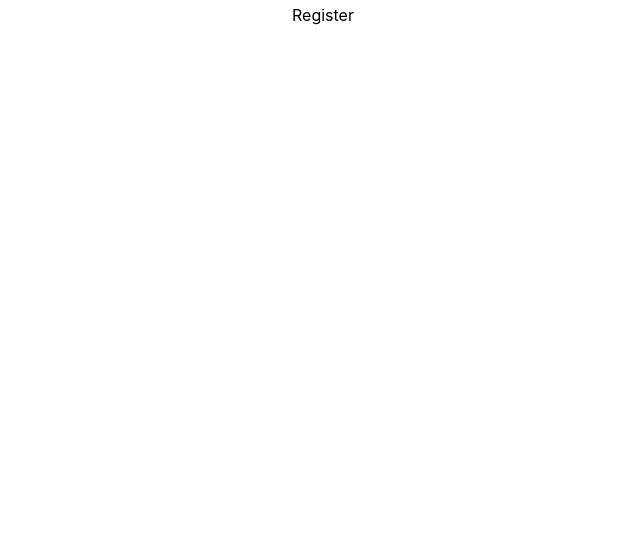
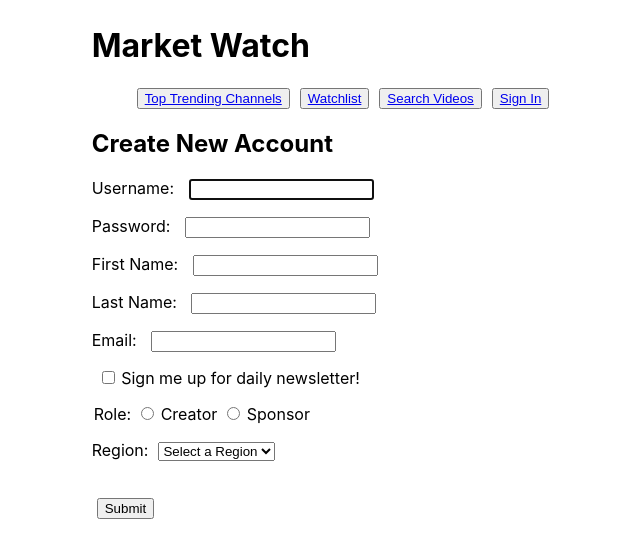
Before and after one commit to h-elsaawy/CS411, a React (Create React App) app in the folder client/: page /register in a window 1280 px wide. Shown: the top 558 px of the page, without its empty margins (317-957 px from the left). Built offline with nearby package versions, Linux system fonts and the light colour scheme.

Commit message:
saving changes

```diff
--- a/client/src/container/Login.css
+++ b/client/src/container/Login.css
@@ -1,16 +1,20 @@
 .Login {
     text-align: left;
     padding: 5px 15px;
-    display: flex;
-    align-items: center;
+    /* display: flex; */
+    /* align-items: center;
     justify-content: center;
-    text-align: center;
+    text-align: center; */
   }
 
-.submit {
-  display: flex;
-  align-items: center;
-  gap: 10px;
-  padding:20px;
 
+
+input {
+  margin-left: 10px;
+  margin-right: 2px;
 }
+
+select {
+  margin-left: 10px;
+  margin-right: 2px;
+}
--- a/client/src/container/Login.js
+++ b/client/src/container/Login.js
@@ -2,7 +2,7 @@ import { React, useState } from "react"
 import { useNavigate } from "react-router-dom";
 import axios from 'axios'
 import Header from "../pages/header.jsx"
-// import './Login.css';
+import './Login.css';
 
 export default function Login() {
   const [username, setUserName] = useState("");
@@ -68,7 +68,7 @@ export default function Login() {
         <>
           {Header()}
         </>
-      <h1>Please Log In</h1>
+      <h2>Please Log In</h2>
       <form >
         <label>
           <p>Username: <input type="text" autoFocus onChange={e => setUserName(e.target.value)}/> </p>
--- a/client/src/container/Register.js
+++ b/client/src/container/Register.js
@@ -1,8 +1,127 @@
-import React from "react"
+import { React, useState } from "react"
+import { useNavigate } from "react-router-dom";
+import axios from 'axios'
+import Header from "../pages/header.jsx"
 
 const Register = () => {
-    return (
-        <div>Register</div>
+    const [username, setUserName] = useState("");
+    const [password, setPassword] = useState("");
+    const [firstName, setFirstName] = useState("");
+    const [lastName, setLastName] = useState("");
+    const [email, setEmail] = useState("");
+    const [region, setRegion] = useState("");
+    const [role, setRole] = useState("");
+
+    const navigate = useNavigate();
+
+    async function createUser(userInfo) {
+        try {
+          const response = await axios.post("http://localhost:8800/register", userInfo, {
+            headers: {
+              "Content-Type": "application/json",
+            },
+          });
+          console.log(response)
+          // Send boolean of login status to handle next steps.
+          if (response.data.success) {
+            // Save the token (e.g., in sessionStorage) for subsequent requests
+            // sessionStorage.setItem('username', response.data.username);
+            console.log("Transaction went through.")
+            return true;
+
+          } else {
+            // Handle login failure
+            console.error("Transaction failed.");
+            return false;
+          }
+        } catch (error) {
+          console.error('Error in the Fetch function', error);
+          return false;
+        }
+      }
+
+    const handleSubmit = async e => {
+        // e.preventDefault();
+
+        if (username === "") {
+            alert("Username cannot be blank!")
+        // } else if (password === "" || password.length < 5) {
+        } else if (password === "") {
+            alert("Password must be greater than 6 charachters!")
+        } else if (firstName === "" ) {
+            alert("First Name cannot be blank!")
+        } else if (lastName === "" ) {
+            alert("Last Name cannot be blank!")
+        }else if (email === ""  ) {
+            // || !email.includes("@")
+            alert("Please enter a valid Email!")
+        } else {
+            if (role === "") {setRole(0)}
+
+            let userInfo = {username: username.trim(),
+                            password: password,
+                            name: firstName.concat(" ", lastName),
+                            email: email,
+                            region: region,
+                            role: role}
+            alert(userInfo)
+            const res = await createUser(userInfo);
+
+//         if (res !== true) {
+//           alert("Invalid username or password.")
+
+//         } else {
+//           alert(`Welcome to Creator Capital Index @${sessionStorage.getItem('username')}.
+// You will automatically be directed to the Sign In page.`);
+//           return navigate("/");
+//         }
+      }
+    };
+
+    return(
+
+      <div className="login-wrapper">
+          <>
+            {Header()}
+          </>
+        <h2>Create New Account</h2>
+        <form >
+            <label> <p>Username: <input className="input" type="text" autoFocus onChange={e => setUserName(e.target.value)}/> </p></label>
+            <label> <p>Password:   <input type="password" onChange={e => setPassword(e.target.value)}/>  </p></label>
+            <label> <p>First Name:   <input type="firstName" onChange={e => setFirstName(e.target.value)}/>  </p></label>
+            <label> <p>Last Name:   <input type="lastName" onChange={e => setLastName(e.target.value)}/> </p></label>
+
+            <label> <p>Email:   <input type="email" onChange={e => setEmail(e.target.value)}/>  </p></label>
+            <label> <p><input type="checkbox" /> Sign me up for daily newsletter! </p></label>
+            <legend> Role:
+                <input type="radio" name="role" value="0" onChange={e => setRole(e.target.value)}/> <label>Creator</label>
+                <input type="radio" name="role" value="1" onChange={e => setRole(e.target.value)}/> <label>Sponsor</label>
+            </legend>
+
+            <label> <p> Region:
+                <select id="region" name="region" size="1" onChange={e => setRegion(e.target.value)}>
+                    <option value="">Select a Region</option>
+                    <option value="US">United States</option>
+                    <option value="BR">Brazil</option>
+                    <option value="CA">Canada</option>
+                    <option value="DE">Germany</option>
+                    <option value="FR">France</option>
+                    <option value="GB">United Kingdom</option>
+                    <option value="IN">India</option>
+                    <option value="JP">Japan</option>
+                    <option value="KR">Korea</option>
+                    <option value="MX">Mexico</option>
+                    <option value="RU">Russia</option>
+                </select>
+            </p></label>
+
+          <div>
+            <br></br>
+            <button type="submit" onClick={handleSubmit}>Submit</button>
+
+          </div>
+        </form>
+      </div>
     )
 }
 
```
Also changed, not shown: 1 other file (tests, documents, lock files or other folders).
